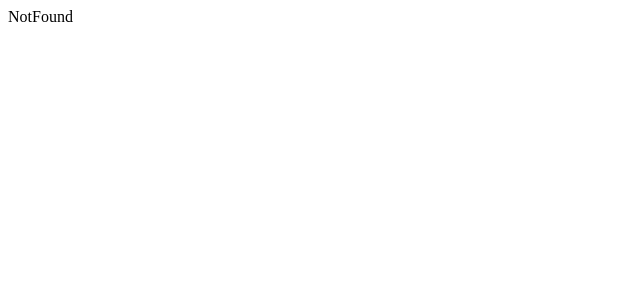
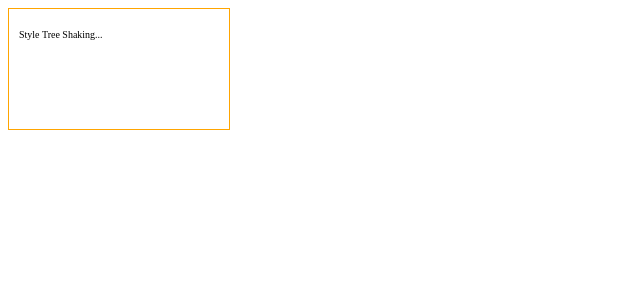
Before and after one commit to Tap-Kim/performanceProject, a React app: page /StyleTS in a window 1280 px wide. Shown: the top 300 px of the page, without its empty margins (0-640 px from the left). Built offline with nearby package versions, Linux system fonts and the light colour scheme.

Commit message:
Styled Component Tree Shaking 적용

```diff
--- a/package.json
+++ b/package.json
@@ -6,11 +6,13 @@
   "main": "index.jsx",
   "license": "MIT",
   "dependencies": {
+    "@types/styled-components": "^5.1.24",
     "axios": "^0.26.0",
     "file-loader": "^6.2.0",
     "react": "^17.0.2",
     "react-dom": "^17.0.2",
-    "react-router-dom": "^6.2.2"
+    "react-router-dom": "^6.2.2",
+    "styled-components": "^5.3.3"
   },
   "devDependencies": {
     "@babel/core": "^7.17.5",
@@ -19,6 +21,7 @@
     "@types/react": "^17.0.39",
     "@types/react-dom": "^17.0.13",
     "babel-loader": "^8.2.3",
+    "babel-plugin-styled-components": "^1.10.1-0",
     "babel-polyfill": "^6.26.0",
     "eslint": "^8.10.0",
     "eslint-config-prettier": "^8.5.0",
--- /dev/null
+++ b/src/@types/styled-components.d.ts
@@ -0,0 +1 @@
+declare module 'styled-components'
--- a/src/App.tsx
+++ b/src/App.tsx
@@ -4,6 +4,7 @@ import CorsProxy from "./component/CorsProxy";
 import Hello from "./component/Hello";
 import LazyLoading from "./component/LazyLoading";
 import NotFound from "./component/NotFound";
+import StyleTS from "./component/StyleTS";
 import kakaoFriends from './image/kakaoFriends.png'
 
 const App: FC = (): JSX.Element => {
@@ -14,6 +15,7 @@ const App: FC = (): JSX.Element => {
         <Route path="/hello" element={<Hello />} />
         <Route path="/cp" element={<CorsProxy />} />
         <Route path="/lazy" element={[...Array(1000)].map((val, index) => <LazyLoading key={index} src={kakaoFriends} />)} />
+        <Route path="/StyleTS" element={<StyleTS />} />
         <Route path="/*" element={<NotFound />} />
       </Routes>
     </BrowserRouter>
--- /dev/null
+++ b/src/component/StyleTS.tsx
@@ -0,0 +1,15 @@
+import React, { FC } from "react";
+import { StyledMainDiv, StyledMainP } from "../styled/StyledMain";
+
+
+const StyleTS: FC = (): JSX.Element => {
+    // Done in 10.62s. > tree shaking 미적용
+    // Done in 7.25s.  > tree shaking 적용
+    return (<section>
+        <StyledMainDiv>
+            <StyledMainP>Style Tree Shaking...</StyledMainP>
+        </StyledMainDiv>
+    </section>);
+};
+
+export default StyleTS;
--- /dev/null
+++ b/src/styled/StyledMain.tsx
@@ -0,0 +1,21 @@
+import styled from 'styled-components';
+
+export const StyledMainDiv = styled.div`
+    width: 200px;
+    height: 100px;
+    padding: 10px;
+    border: 1px solid orange;
+`
+
+export const StyledSubDiv = styled.div`
+    width: 100px;
+    height: 100px;
+    margin: 10px;
+    padding: 8px;
+    box-shadow: 2px 2px 4px tomato;
+`;
+
+export const StyledMainP = styled.p`
+    font-size: 10px;
+    color: 'skyblue';
+`
```
Also changed, not shown: .babelrc, 1 other file (tests, documents, lock files or other folders).
